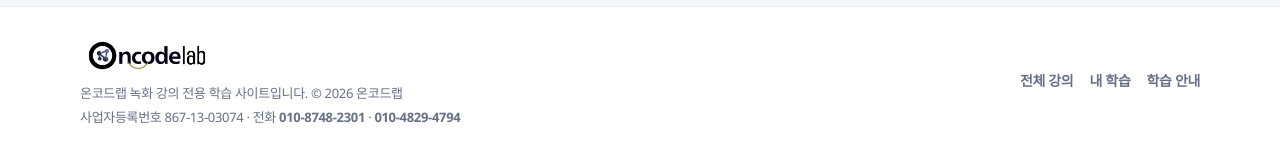
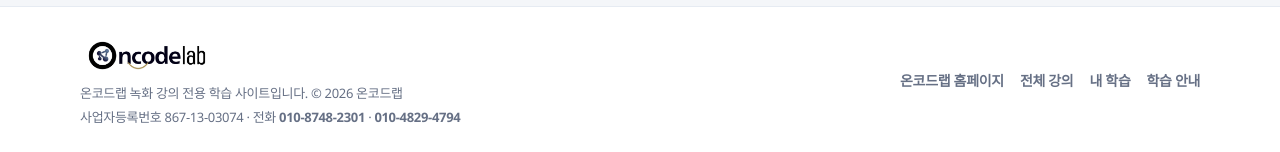
Before and after one commit to tmd15023-netizen/oncodelab-vod, a website: page public/admin.html in a window 1280 px wide. Shown: the part 645-797 px from the top of the page. Drawn offline with Linux system fonts and the light colour scheme; no server answers; a web font is replaced by a local one.

Commit message:
푸터에 온코드랩 홈페이지 링크를 넣습니다.
Co-authored-by: Cursor <cursoragent@cursor.com>

```diff
--- a/public/admin.html
+++ b/public/admin.html
@@ -41,6 +41,7 @@
         <p class="footer-biz">사업자등록번호 867-13-03074 · 전화 <a href="tel:01087482301">010-8748-2301</a> · <a href="tel:01048294794">010-4829-4794</a></p>
       </div>
       <div class="footer-links">
+        <a href="https://www.oncodelab.co.kr/" target="_blank" rel="noopener">온코드랩 홈페이지</a>
         <a href="courses.html">전체 강의</a>
         <a href="my.html">내 학습</a>
         <a href="index.html#guide">학습 안내</a>
--- a/public/css/style.css
+++ b/public/css/style.css
@@ -1013,7 +1013,7 @@ button.course-card {
 .site-footer p { margin-top: 4px; color: var(--muted); font-size: 13px; }
 .footer-biz a { color: inherit; font-weight: 700; text-decoration: none; }
 .footer-biz a:hover { text-decoration: underline; }
-.footer-links { display: flex; gap: 16px; }
+.footer-links { display: flex; flex-wrap: wrap; gap: 12px 16px; justify-content: flex-end; }
 .footer-links a { color: var(--muted); font-size: 14px; font-weight: 700; text-decoration: none; }
 
 .noscript { padding: 24px 0; }
```
Also changed, not shown: public/course.html (+1 -0 lines), public/courses.html (+1 -0 lines), public/index.html (+1 -0 lines), public/my.html (+1 -0 lines), public/watch.html (+1 -0 lines).
